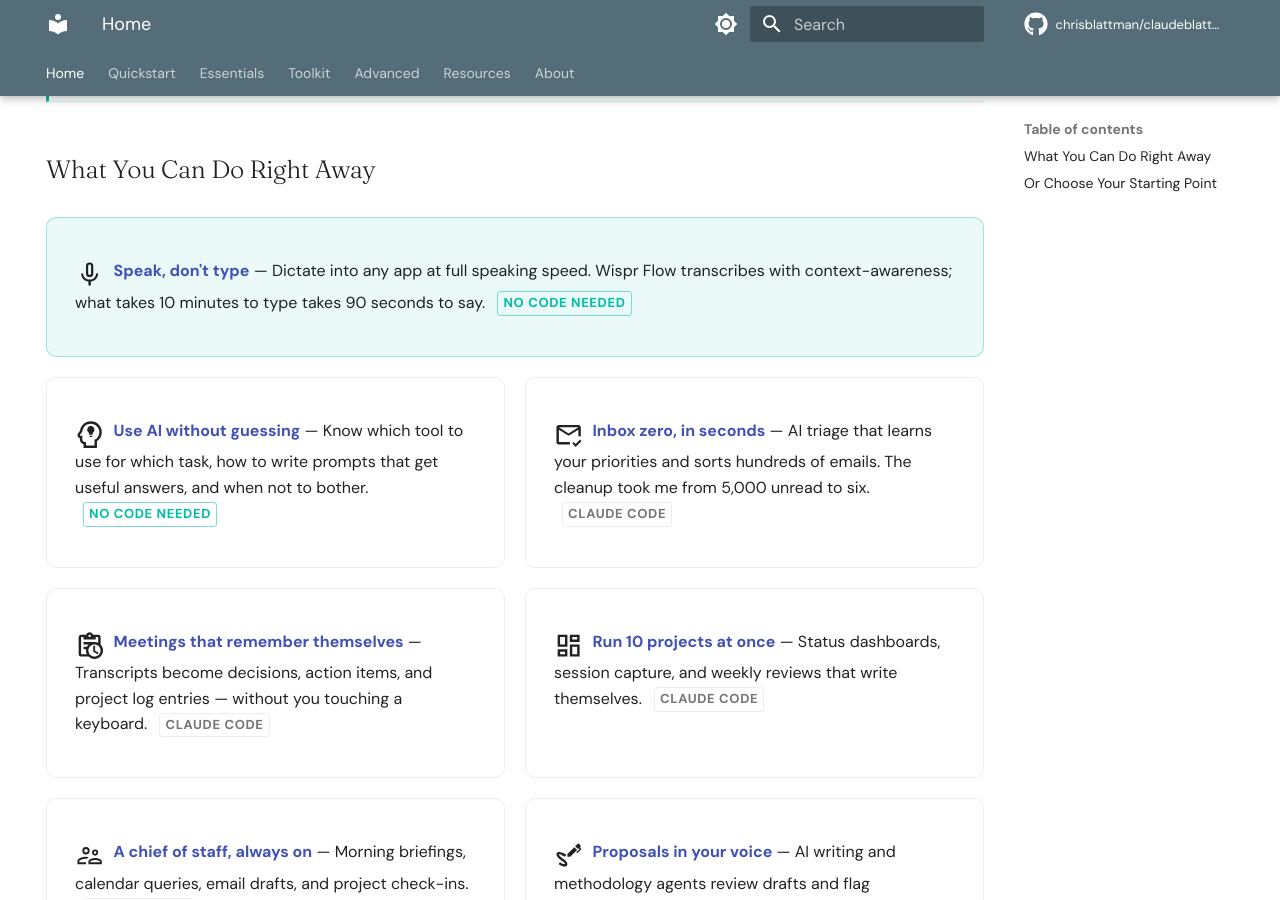
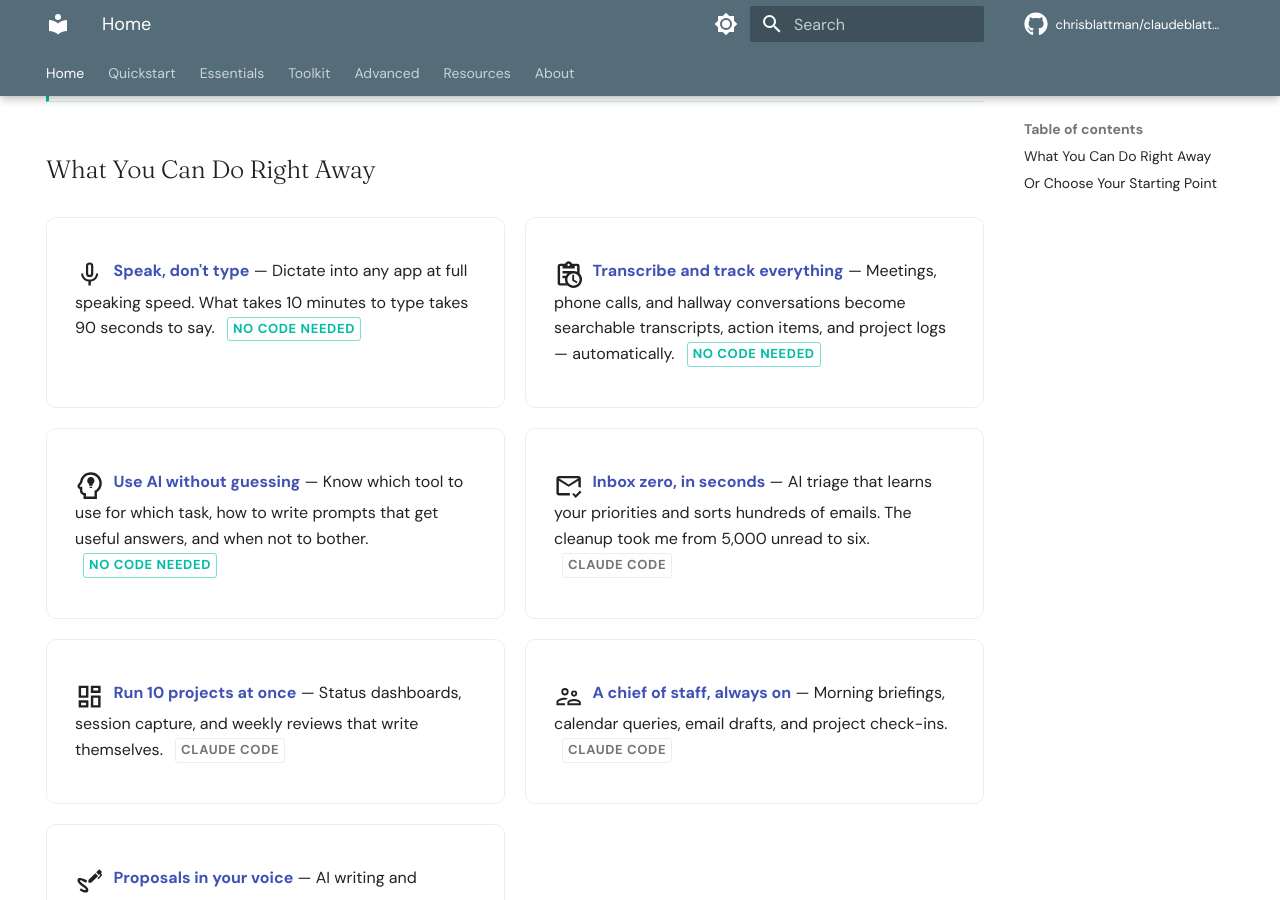
Before and after one commit to XiongfeiLi6/claudeblattman, an MkDocs documentation site: the page built from docs/index.md, in a window 1280 px wide and 900 px high, scrolled down 584 px. Built offline with MkDocs 1.6.1 and Material for MkDocs 9.7.7, drawn with Linux system fonts in a browser that asks for light colours; comment, search, counter and statistics services are not loaded.

Commit message:
Rework bento grid: dictation + transcription as equal top row
Replace full-width Wispr Flow featured cell with two equal cells:
dictation (generic, no brand name) and meeting transcription.
Moves "Use AI without guessing" to second row.

Co-Authored-By: Claude Opus 4.6 <noreply@anthropic.com>

```diff
--- a/docs/index.md
+++ b/docs/index.md
@@ -24,17 +24,17 @@ By [Chris Blattman](https://chrisblattman.com), professor at UChicago Harris. I
 ## What You Can Do Right Away
 
 <div class="bento-grid" markdown>
-<div class="bento-cell bento-cell--featured" markdown>
-:material-microphone-outline:{ .bento-icon } **[Speak, don't type](essentials/wispr-flow.md)** — Dictate into any app at full speaking speed. Wispr Flow transcribes with context-awareness; what takes 10 minutes to type takes 90 seconds to say. <span class="bento-tag bento-tag--nocode">No code needed</span>
+<div class="bento-cell" markdown>
+:material-microphone-outline:{ .bento-icon } **[Speak, don't type](essentials/wispr-flow.md)** — Dictate into any app at full speaking speed. What takes 10 minutes to type takes 90 seconds to say. <span class="bento-tag bento-tag--nocode">No code needed</span>
+</div>
+<div class="bento-cell" markdown>
+:material-clipboard-text-clock-outline:{ .bento-icon } **[Transcribe and track everything](essentials/granola.md)** — Meetings, phone calls, and hallway conversations become searchable transcripts, action items, and project logs — automatically. <span class="bento-tag bento-tag--nocode">No code needed</span>
 </div>
 <div class="bento-cell" markdown>
 :material-head-lightbulb-outline:{ .bento-icon } **[Use AI without guessing](essentials/prompting.md)** — Know which tool to use for which task, how to write prompts that get useful answers, and when not to bother. <span class="bento-tag bento-tag--nocode">No code needed</span>
 </div>
 <div class="bento-cell" markdown>
 :material-email-check-outline:{ .bento-icon } **[Inbox zero, in seconds](toolkit/executive-assistant.md)** — AI triage that learns your priorities and sorts hundreds of emails. The cleanup took me from 5,000 unread to six. <span class="bento-tag">Claude Code</span>
-</div>
-<div class="bento-cell" markdown>
-:material-clipboard-text-clock-outline:{ .bento-icon } **[Meetings that remember themselves](toolkit/executive-assistant.md)** — Transcripts become decisions, action items, and project log entries — without you touching a keyboard. <span class="bento-tag">Claude Code</span>
 </div>
 <div class="bento-cell" markdown>
 :material-view-dashboard-outline:{ .bento-icon } **[Run 10 projects at once](toolkit/skill-library.md)** — Status dashboards, session capture, and weekly reviews that write themselves. <span class="bento-tag">Claude Code</span>
```
